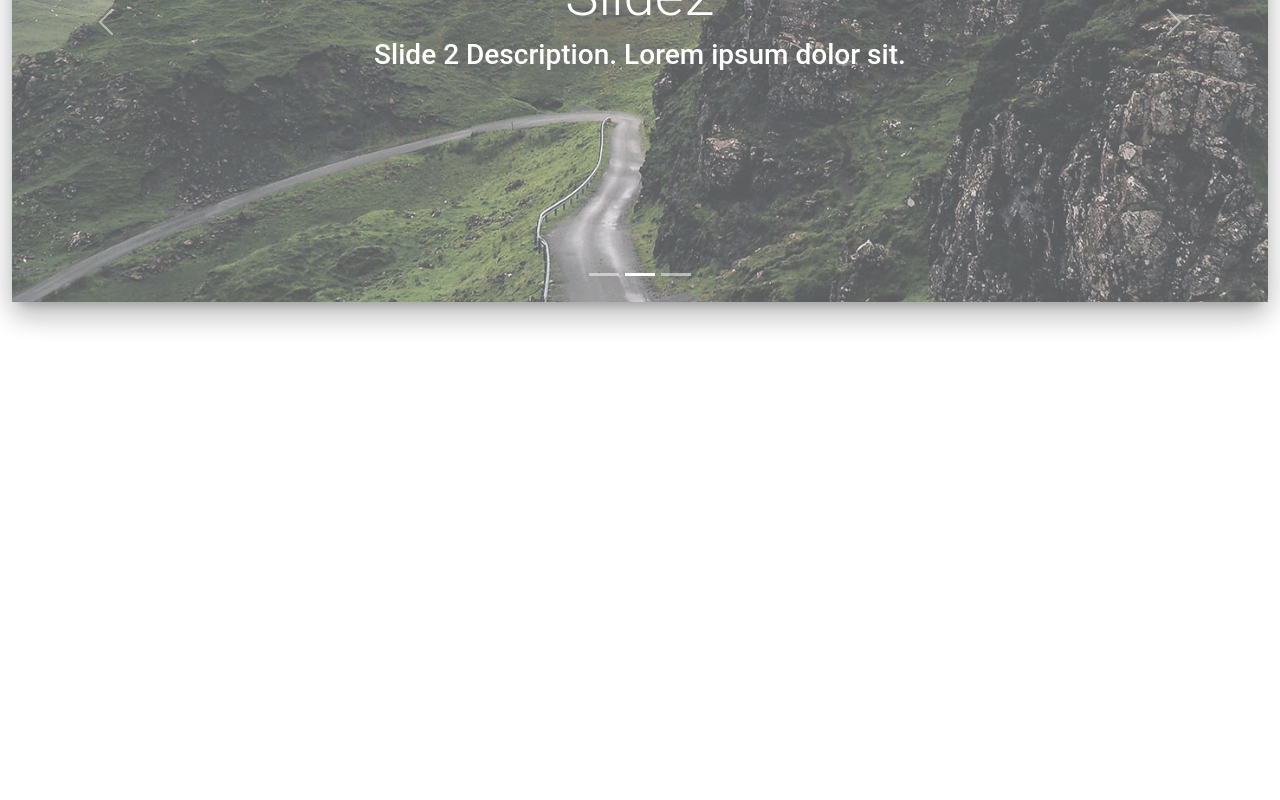
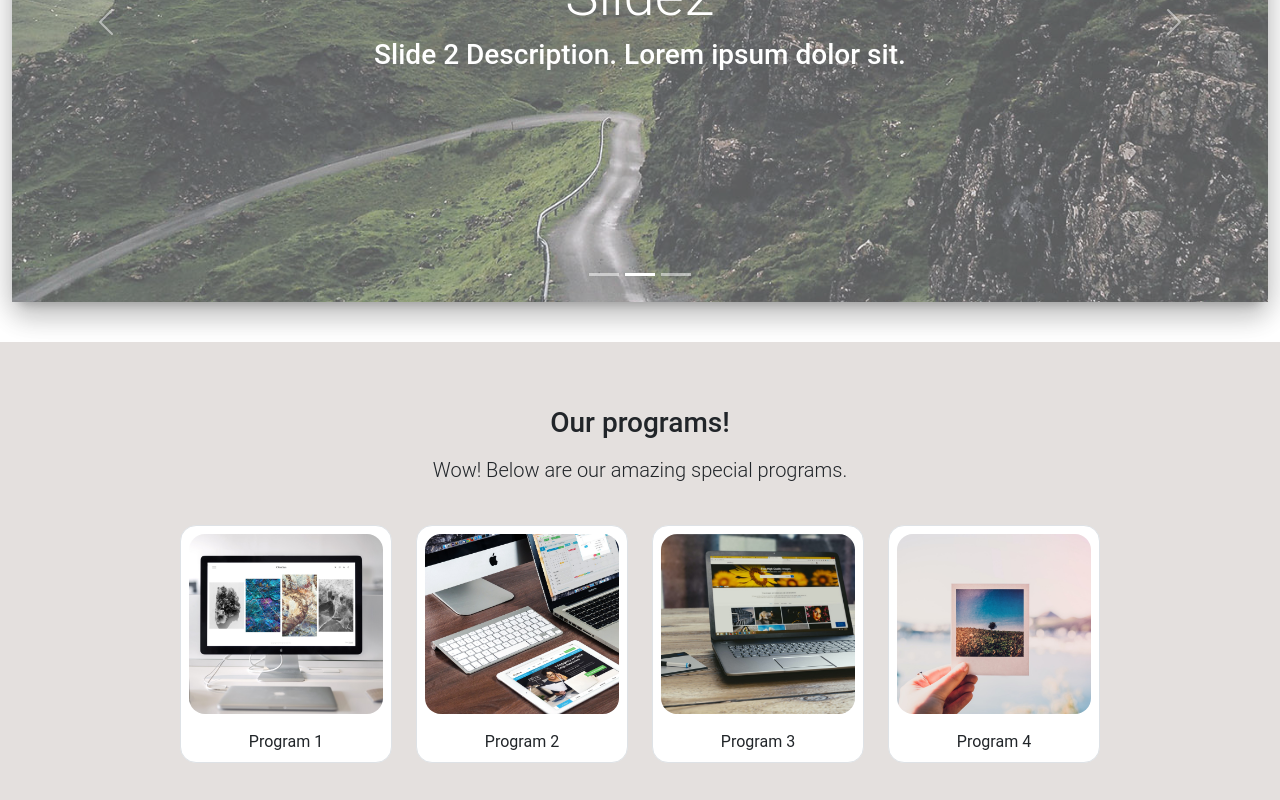
Before and after one commit to HyecheonLee/react-bootstrap, a Next.js app: page /project2 in a window 1280 px wide. Shown: the part 1052-1852 px from the top of the page. Before the commit the page ends 1394 px from the top, so only its background shows below. Built offline with nearby package versions, Linux system fonts and the light colour scheme.

Commit message:
Front programs section

```diff
--- /dev/null
+++ b/components/project2/FrontPrograms.jsx
@@ -0,0 +1,64 @@
+import React from 'react';
+import styles from '/styles/project2.module.scss'
+
+const FrontPrograms = () => {
+  return (
+    <section className={styles.frontPrograms}>
+      <div className={styles.sectionContent}>
+        <div className={"container-xxl"}>
+          <div className={"row justify-content-center"}>
+            <div className={"col-md-10 text-center"}>
+              <h3 className={"mb-3"}>Our programs!</h3>
+              <p className={"lead"}>Wow! Below are our amazing special programs.</p>
+              <br/>
+              <div className="row justify-content-center px-2">
+                <div className="col-lg-3 col-md-4 col-sm-6 mb-4">
+                  <div
+                    className={`${styles.programItem} bg-white border p-2 shadow-box`}>
+                    <a href={"#"} className={"text-decoration-none"}>
+                      <img src="/project2/images/project-1.jpg" alt={"Project 1"}
+                           className={"img-fluid"}/>
+                    </a>
+                    <p className="mb-0">Program 1</p>
+                  </div>
+                </div>
+                <div className="col-lg-3 col-md-4 col-sm-6 mb-4">
+                  <div
+                    className={`${styles.programItem} bg-white border p-2 shadow-box`}>
+                    <a href={"#"} className={"text-decoration-none"}>
+                      <img src="/project2/images/project-2.jpg" alt={"Project 2"}
+                           className={"img-fluid"}/>
+                    </a>
+                    <p className="mb-0">Program 2</p>
+                  </div>
+                </div>
+                <div className="col-lg-3 col-md-4 col-sm-6 mb-4">
+                  <div
+                    className={`${styles.programItem} bg-white border p-2 shadow-box`}>
+                    <a href={"#"} className={"text-decoration-none"}>
+                      <img src="/project2/images/project-3.jpg" alt={"Project 3"}
+                           className={"img-fluid"}/>
+                    </a>
+                    <p className="mb-0">Program 3</p>
+                  </div>
+                </div>
+                <div className="col-lg-3 col-md-4 col-sm-6 mb-4">
+                  <div
+                    className={`${styles.programItem} bg-white border p-2 shadow-box`}>
+                    <a href={"#"} className={"text-decoration-none"}>
+                      <img src="/project2/images/project-4.jpg" alt={"Project 4"}
+                           className={"img-fluid"}/>
+                    </a>
+                    <p className="mb-0">Program 4</p>
+                  </div>
+                </div>
+              </div>
+            </div>
+          </div>
+        </div>
+      </div>
+    </section>
+  );
+};
+
+export default FrontPrograms;
--- a/pages/project2/index.jsx
+++ b/pages/project2/index.jsx
@@ -2,6 +2,7 @@ import React from 'react';
 import Head from "next/head";
 import HeaderSection from "../../components/project2/HeaderSection";
 import FrontCarousel from "../../components/project2/FrontCarousel";
+import FrontPrograms from "../../components/project2/FrontPrograms";
 
 const Index = () => {
   return (
@@ -12,6 +13,7 @@ const Index = () => {
       <body>
       <HeaderSection/>
       <FrontCarousel/>
+      <FrontPrograms/>
       </body>
     </>
   );
--- a/styles/project2.module.scss
+++ b/styles/project2.module.scss
@@ -1,5 +1,6 @@
 $brand-green: #0e2d16;
 $boxShadow: 0 16px 24px 2px rgba(0, 0, 0, 0.14), 0 6px 30px 5px rgba(0, 0, 0, 0.12), 0 8px 10px -5px rgba(0, 0, 0, 0.2);
+$brandLightBeige: #aba097;
 
 .body {
   background-color: pink;
@@ -80,3 +81,34 @@ $boxShadow: 0 16px 24px 2px rgba(0, 0, 0, 0.14), 0 6px 30px 5px rgba(0, 0, 0, 0.
     }
   }
 }
+
+.frontPrograms {
+  .sectionContent {
+    padding: 4rem;
+  }
+
+  background-color: lighten($brandLightBeige, 25%);
+
+  .programItem {
+    border-radius: 1rem;
+
+    a {
+      color: $brand-green;
+
+      img {
+        border-radius: 1rem;
+        object-fit: cover;
+        object-position: center;
+        height: 180px;
+        width: 100%;
+        margin-bottom: 1rem;
+
+      }
+
+      p {
+        font-size: 1.1rem;
+
+      }
+    }
+  }
+}
```
